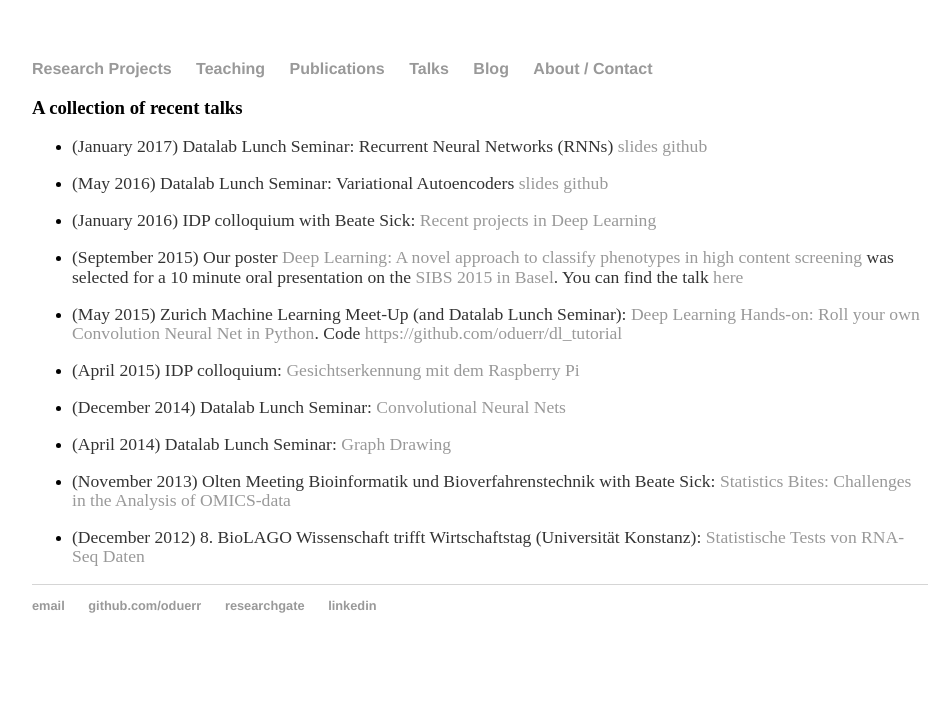
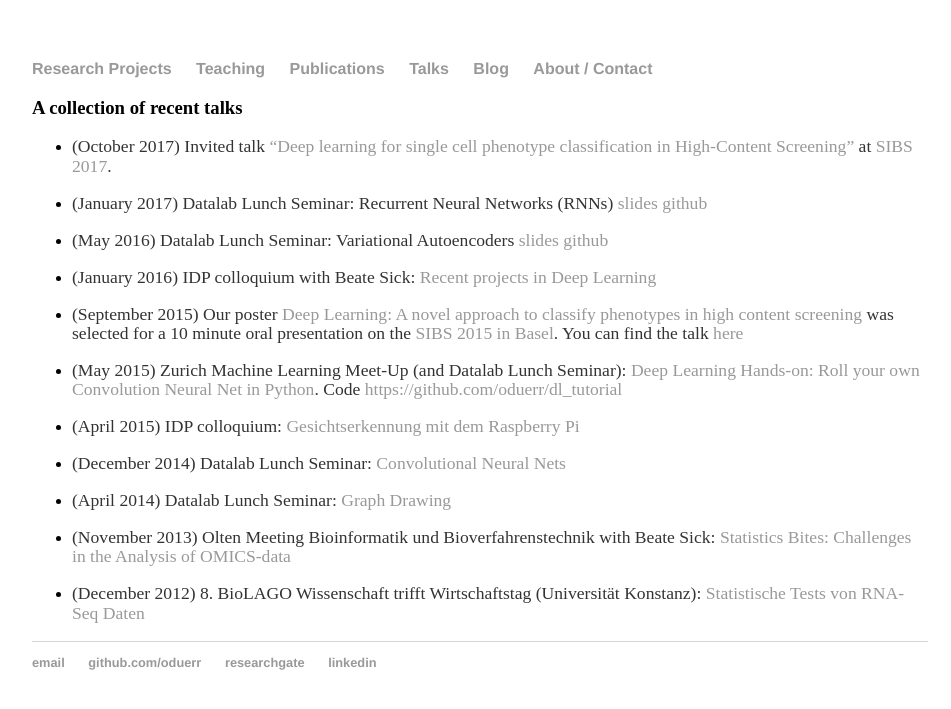
Before and after one commit to oduerr/oduerr.github.io, a Jekyll site: the page built from talks/index.md, in a window 1280 px wide. Shown: the top 709 px of the page, without its empty margins (160-1111 px from the left). Built offline with Jekyll 4.4.1, drawn with Linux system fonts in a browser that asks for light colours.

Commit message:
Added SIBS Talk

```diff
--- a/talks/index.md
+++ b/talks/index.md
@@ -5,6 +5,8 @@ author: "Oliver Dürr"
 ---
 
 ### A collection of recent talks
+
+* (October 2017) Invited talk ["Deep learning for single cell phenotype classification in High-Content Screening"](https://www.dropbox.com/s/iejluareo1r4i80/Talk_SIBS_2017.pdf?dl=1) at [SIBS 2017](http://www.sibs2017.ethz.ch/).
 
 * (January 2017) Datalab Lunch Seminar: Recurrent Neural Networks (RNNs) [slides](https://home.zhaw.ch/~dueo/bbs/files/BBS_RNN.pdf) [github](https://github.com/oduerr/dl_tutorial/tree/master/tensorflow/RNN)
 
```
